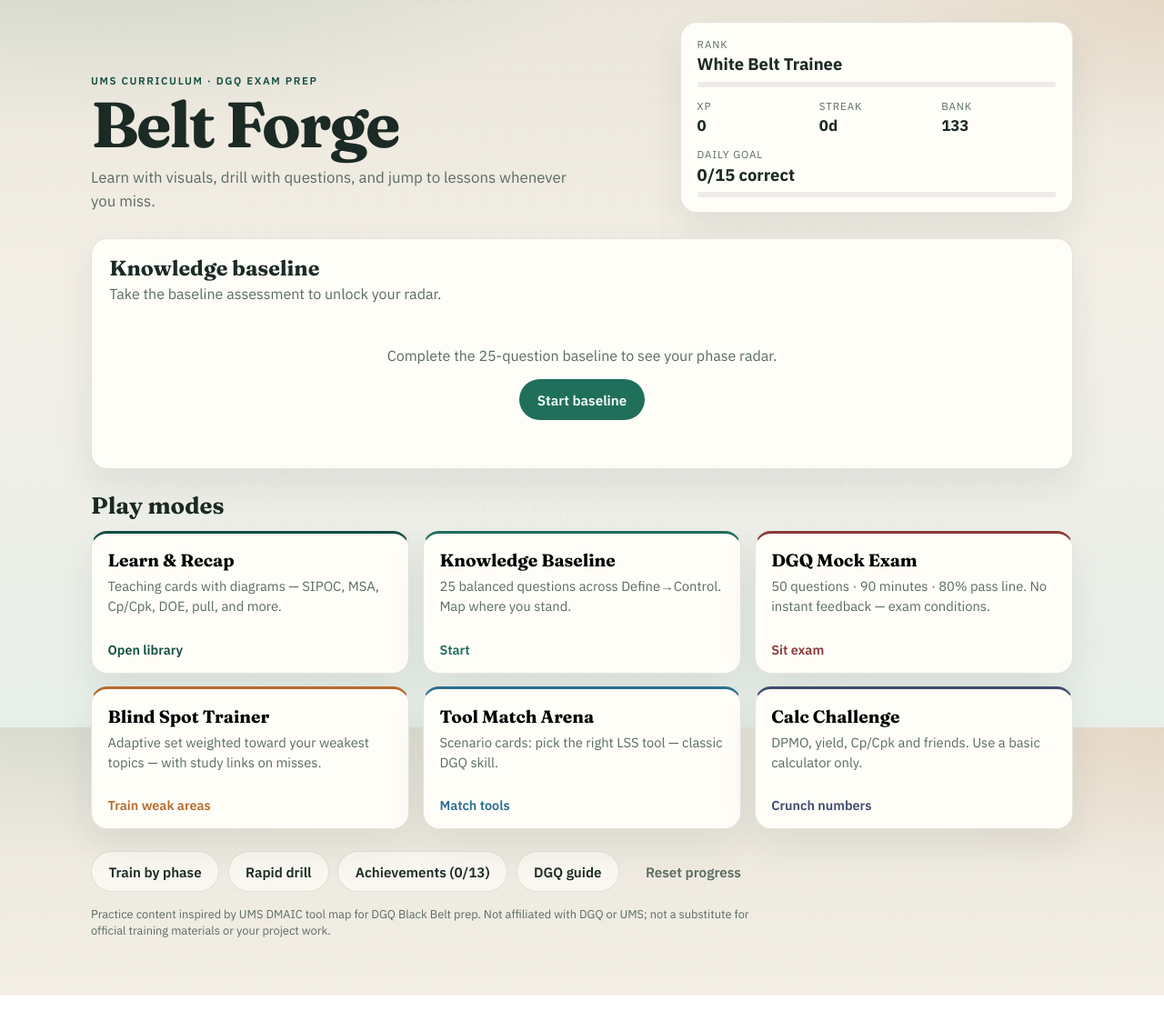
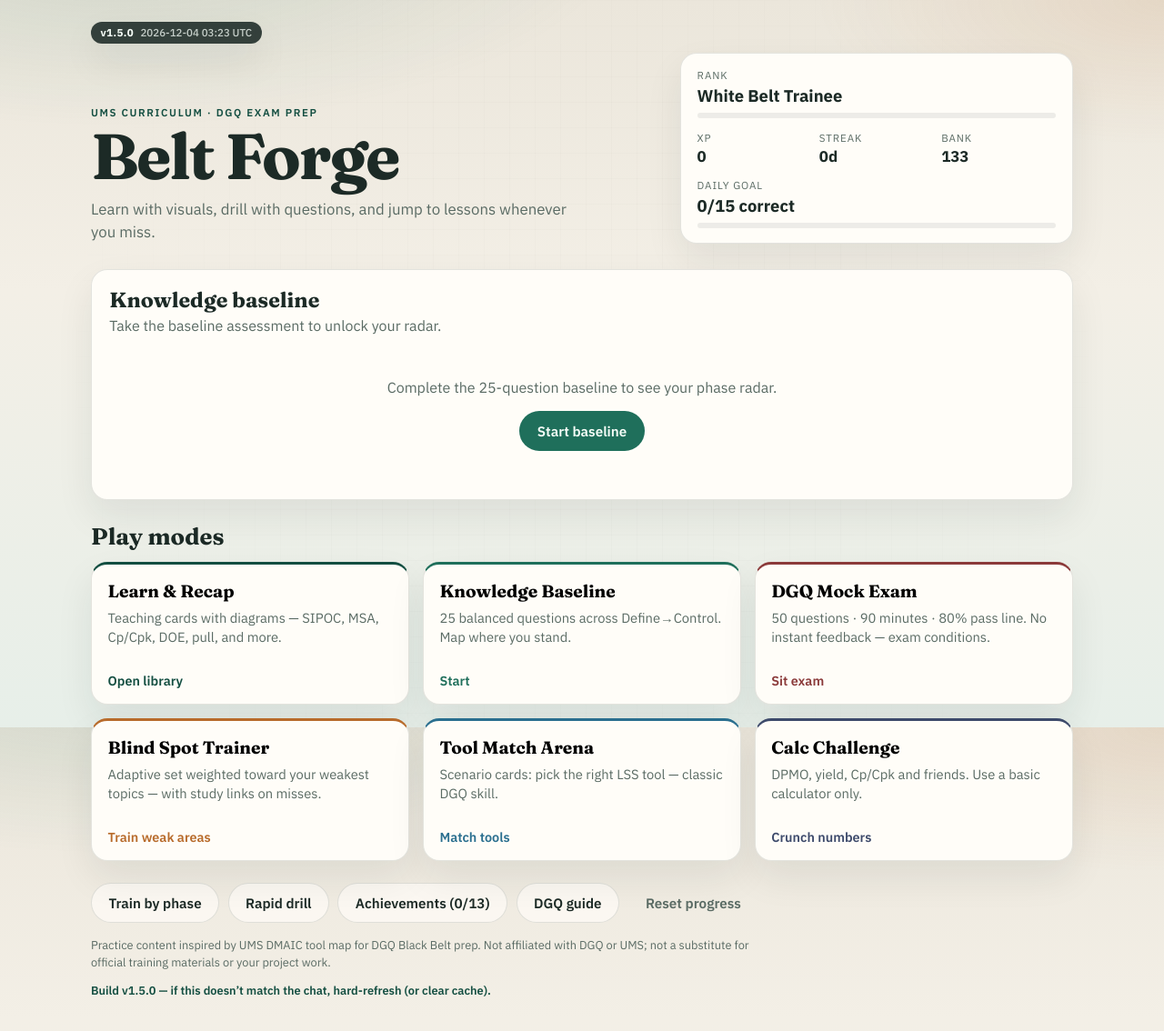
Before and after one commit to midasara2000/belt-forge, a React (Vite) app: page / in a window 1280 px wide. Shown: the top 1134 px of the page at 91% size. Before the commit the page ends 1095 px from the top, so only its background shows below. Built offline with nearby package versions, Linux system fonts and the light colour scheme.

Commit message:
Add visible build version watermark (v1.5.0)
Sticky badge + footer label so refreshes can be verified against chat.

```diff
--- a/src/App.css
+++ b/src/App.css
@@ -316,6 +316,38 @@ button {
   font-size: 0.8rem;
   line-height: 1.45;
   max-width: 46rem;
+}
+
+.foot__build {
+  margin-top: 0.65rem;
+  font-weight: 600;
+  color: var(--teal-deep);
+  font-variant-numeric: tabular-nums;
+}
+
+.version-mark {
+  position: sticky;
+  top: 0.35rem;
+  z-index: 20;
+  display: inline-flex;
+  align-items: baseline;
+  gap: 0.45rem;
+  margin-bottom: 0.65rem;
+  padding: 0.28rem 0.65rem;
+  border-radius: 999px;
+  background: rgba(28, 42, 38, 0.88);
+  color: #f7fff9;
+  font-size: 0.72rem;
+  font-weight: 700;
+  letter-spacing: 0.04em;
+  font-variant-numeric: tabular-nums;
+  box-shadow: var(--shadow);
+}
+
+.version-mark__time {
+  font-weight: 500;
+  opacity: 0.75;
+  letter-spacing: 0;
 }
 
 .phase-grid {
--- a/src/App.tsx
+++ b/src/App.tsx
@@ -4,6 +4,8 @@ import { LearnLibrary } from './components/LearnLibrary';
 import { LessonView } from './components/LessonView';
 import { QuizSession, type QuizSnapshot } from './components/QuizSession';
 import { Results } from './components/Results';
+import { VersionMark } from './components/VersionMark';
+import { APP_BUILD_LABEL } from './version';
 import { ACHIEVEMENTS } from './data/achievements';
 import { getLessonForTopic } from './data/lessons';
 import { ALL_QUESTIONS, questionCount, questionsForLesson } from './data/questions';
@@ -169,6 +171,7 @@ export default function App() {
     const returnTo = screen.returnTo;
     return (
       <div className="app-shell">
+        <VersionMark />
         <LessonView
           lessonId={screen.lessonId}
           onBack={() => setScreen(returnTo)}
@@ -183,6 +186,7 @@ export default function App() {
   if (screen.kind === 'learn') {
     return (
       <div className="app-shell">
+        <VersionMark />
         <LearnLibrary
           highlightIds={screen.highlightIds}
           onBack={() => setScreen({ kind: 'hub' })}
@@ -201,6 +205,7 @@ export default function App() {
   if (screen.kind === 'quiz') {
     return (
       <div className="app-shell">
+        <VersionMark />
         <QuizSession
           key={`${screen.config.title}-${screen.snapshot?.index ?? 'start'}-${screen.config.questions[0]?.id}`}
           config={screen.config}
@@ -252,6 +257,7 @@ export default function App() {
 
     return (
       <div className="app-shell">
+        <VersionMark />
         <Results
           title={screen.config.title}
           correct={screen.correct}
@@ -299,6 +305,7 @@ export default function App() {
   if (screen.kind === 'phase-pick') {
     return (
       <div className="app-shell">
+        <VersionMark />
         <button type="button" className="ghost back" onClick={() => setScreen({ kind: 'hub' })}>
           ← Hub
         </button>
@@ -332,6 +339,7 @@ export default function App() {
   if (screen.kind === 'achievements') {
     return (
       <div className="app-shell">
+        <VersionMark />
         <button type="button" className="ghost back" onClick={() => setScreen({ kind: 'hub' })}>
           ← Hub
         </button>
@@ -357,6 +365,7 @@ export default function App() {
   if (screen.kind === 'guide') {
     return (
       <div className="app-shell guide">
+        <VersionMark />
         <button type="button" className="ghost back" onClick={() => setScreen({ kind: 'hub' })}>
           ← Hub
         </button>
@@ -405,6 +414,7 @@ export default function App() {
   // HUB
   return (
     <div className="app-shell hub">
+      <VersionMark />
       <header className="hero">
         <div className="hero__brand">
           <p className="eyebrow">UMS curriculum · DGQ exam prep</p>
@@ -563,6 +573,9 @@ export default function App() {
           Practice content inspired by UMS DMAIC tool map for DGQ Black Belt prep. Not affiliated
           with DGQ or UMS; not a substitute for official training materials or your project work.
         </p>
+        <p className="foot__build">
+          Build {APP_BUILD_LABEL} — if this doesn’t match the chat, hard-refresh (or clear cache).
+        </p>
       </footer>
     </div>
   );
--- /dev/null
+++ b/src/components/VersionMark.tsx
@@ -0,0 +1,11 @@
+import { APP_BUILD_LABEL, APP_BUILT_AT } from '../version';
+
+/** Persistent watermark so you can confirm the deployed build after refresh. */
+export function VersionMark() {
+  return (
+    <div className="version-mark" title={`Built ${APP_BUILT_AT}`}>
+      {APP_BUILD_LABEL}
+      <span className="version-mark__time">{APP_BUILT_AT}</span>
+    </div>
+  );
+}
--- /dev/null
+++ b/src/version.ts
@@ -0,0 +1,10 @@
+/** Bump when shipping a user-visible change — match this string in chat. */
+export const APP_VERSION = '1.5.0';
+
+export const APP_BUILD_LABEL = `v${APP_VERSION}`;
+
+/** Injected at Vite build time (see vite.config.ts). Fallback for local dev. */
+declare const __BF_BUILT_AT__: string | undefined;
+
+export const APP_BUILT_AT =
+  typeof __BF_BUILT_AT__ !== 'undefined' ? __BF_BUILT_AT__ : 'dev';
--- /dev/null
+++ b/src/vite-env.d.ts
@@ -0,0 +1,3 @@
+/// <reference types="vite/client" />
+
+declare const __BF_BUILT_AT__: string;
--- a/vite.config.ts
+++ b/vite.config.ts
@@ -1,8 +1,13 @@
 import react from '@vitejs/plugin-react'
 import { defineConfig } from 'vite'
+
+const builtAt = new Date().toISOString().slice(0, 16).replace('T', ' ') + ' UTC'
 
 // https://vite.dev/config/
 export default defineConfig({
   base: '/belt-forge/',
   plugins: [react()],
+  define: {
+    __BF_BUILT_AT__: JSON.stringify(builtAt),
+  },
 })
```
